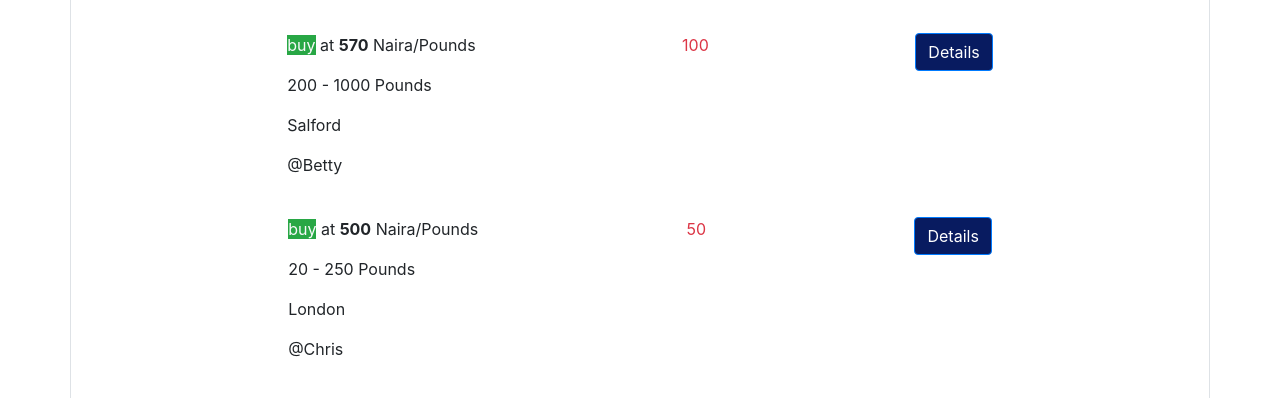
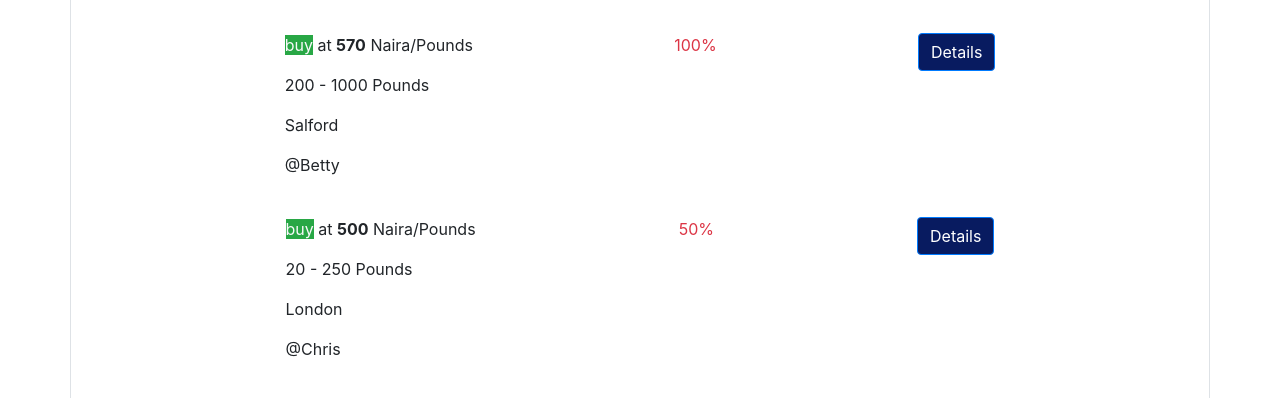
Before and after one commit to seyicole/currex, a plain HTML site: page index.html in a window 1280 px wide. Shown: the part 393-791 px from the top of the page. Drawn offline with nearby package versions, Linux system fonts and the light colour scheme; some packages are replaced by stand-ins of ours.

Commit message:
added perctage symbol

```diff
--- a/index.html
+++ b/index.html
@@ -389,7 +389,7 @@
                     </div>
 
                     <div>
-                       ${ads.percent >= 50? `<p class="text-success">${ads.rating.percent}</p>` : `<p class="text-danger">${ads.rating.percent}</p>` }
+                       ${ads.percent >= 50? `<p class="text-success">${ads.rating.percent}</p>` : `<p class="text-danger">${ads.rating.percent}%</p>` }
                     </div>
 
                     <div>
@@ -410,7 +410,7 @@
                     </div>
 
                     <div>
-                       ${ads.percent >= 50? `<p class="text-success">${ads.rating.percent}</p>` : `<p class="text-danger">${ads.rating.percent}</p>` }
+                       ${ads.percent >= 50? `<p class="text-success">${ads.rating.percent}</p>` : `<p class="text-danger">${ads.rating.percent}%</p>` }
                     </div>
 
                     <div>
```
